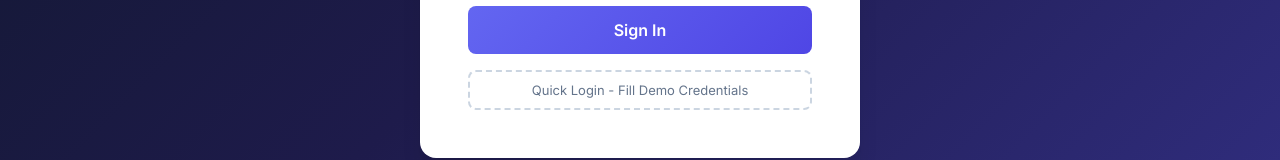
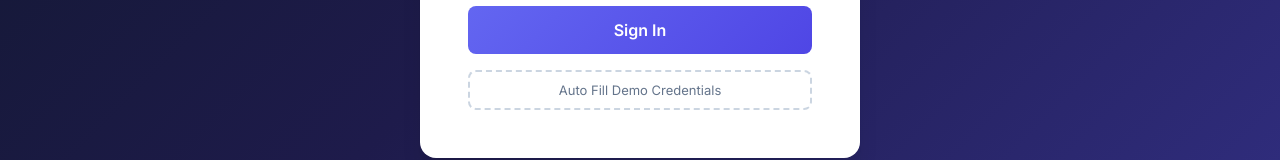
Before and after one commit to eakarsu/AIVRTrainingScenarioGenerator, a React app in the folder frontend/: page / in a window 1280 px wide. Shown: the part 526-686 px from the top of the page. Built offline with nearby package versions, Linux system fonts and the light colour scheme; no server answers; the HTML template or start-up script is replaced by a standard one.

Commit message:
Commit pending workspace changes

```diff
--- a/frontend/src/pages/Login.jsx
+++ b/frontend/src/pages/Login.jsx
@@ -66,7 +66,7 @@ export default function Login({ onLogin, addToast }) {
 
         <div className="auto-fill-btn">
           <button type="button" onClick={autoFill}>
-            Quick Login - Fill Demo Credentials
+            Auto Fill Demo Credentials
           </button>
         </div>
       </div>
```
